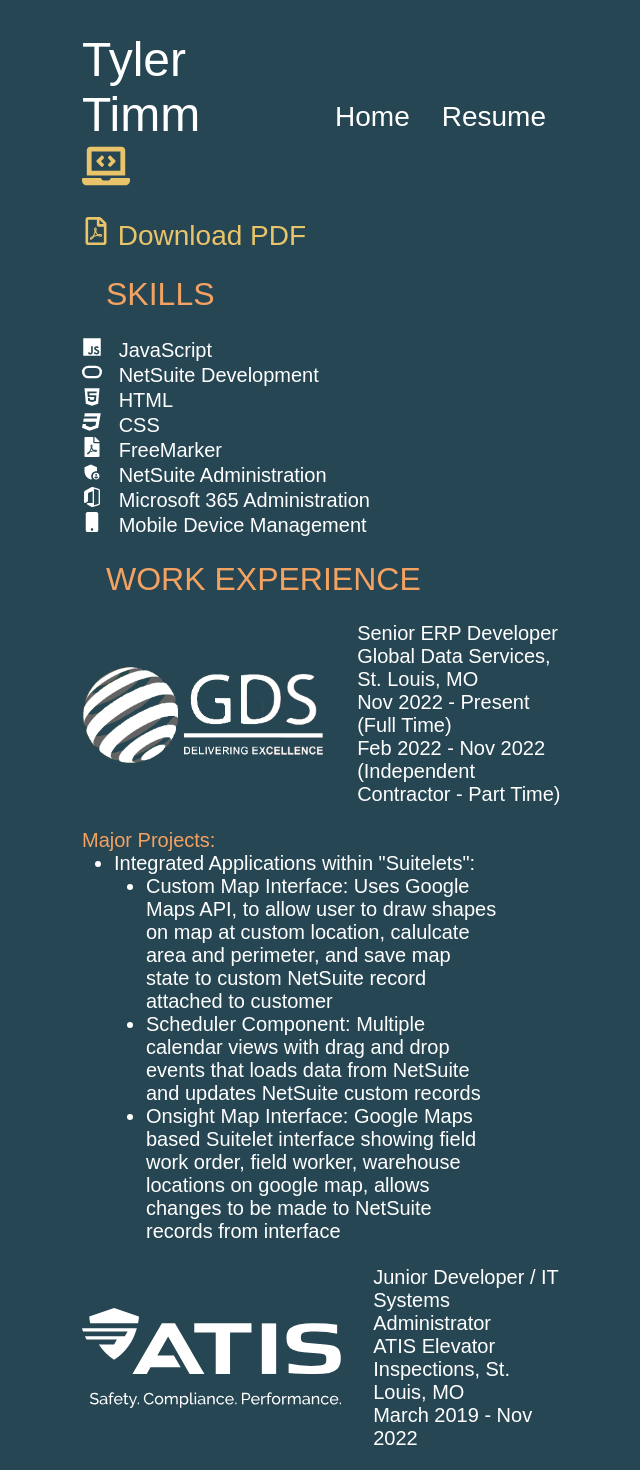
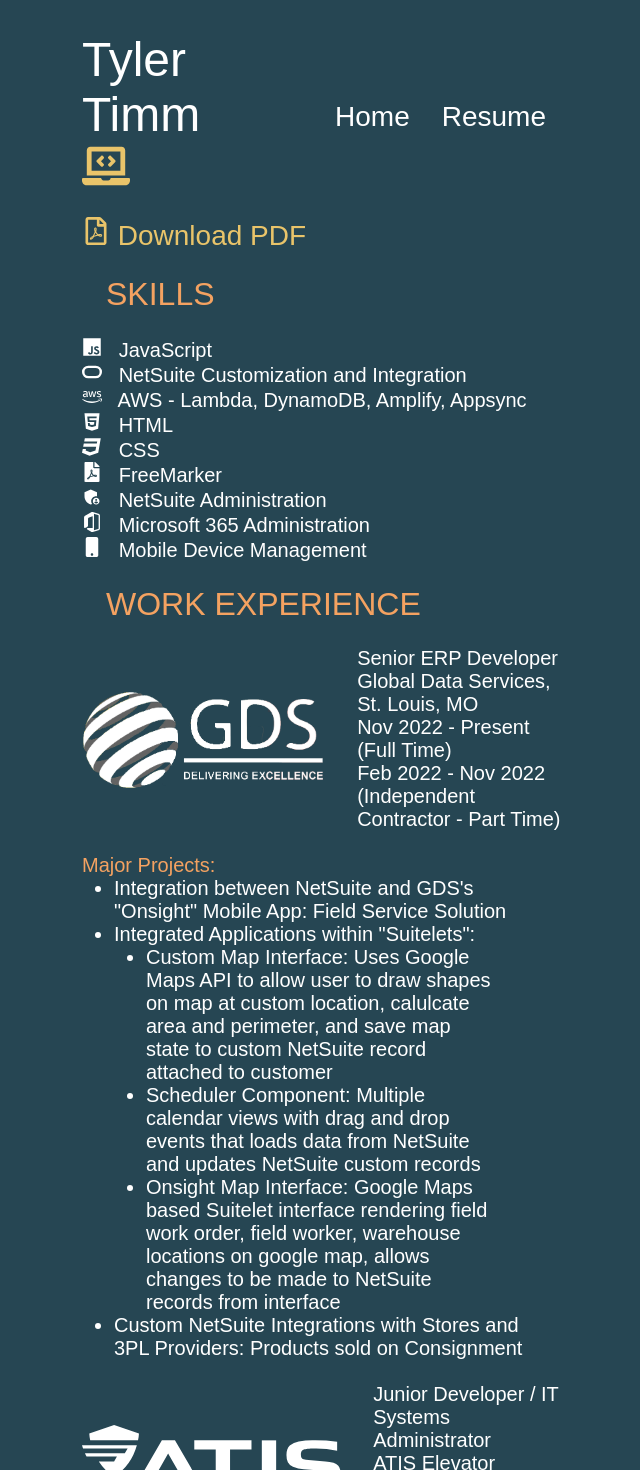
Before and after one commit to tyler-timm/react-personal-site, a Next.js app: page /resume in a window 1280 px wide. Shown: the top 1470 px of the page, without its empty margins (318-958 px from the left). Built offline with nearby package versions, Linux system fonts and the light colour scheme.

Commit message:
Add AWS skill, GDS projects

```diff
--- a/src/pages/resume.js
+++ b/src/pages/resume.js
@@ -4,7 +4,7 @@ import styles from '@/styles/Home.module.css';
 
 import Header from '@/components/Header.js';
 
-import { FaJs, FaHtml5, FaCss3, FaFilePdf, FaMobile, FaRegFilePdf } from "react-icons/fa";
+import { FaJs, FaHtml5, FaCss3, FaFilePdf, FaMobile, FaRegFilePdf, FaAws } from "react-icons/fa";
 import { SiMicrosoftoffice, SiOracle } from 'react-icons/si';
 import { MdAdminPanelSettings } from "react-icons/md";
 
@@ -23,36 +23,41 @@ const skills = [
     },
     {
         key: 1,
-        name: 'NetSuite Development',
+        name: 'NetSuite Customization and Integration',
         icon: <SiOracle />
     },
     {
         key: 2,
+        name: 'AWS - Lambda, DynamoDB, Amplify, Appsync',
+        icon: <FaAws />
+    },
+    {
+        key: 3,
         name: 'HTML',
         icon: <FaHtml5 />
     },
     {
-        key: 3,
+        key: 4,
         name: 'CSS',
         icon: <FaCss3 />
     },
     {
-        key: 4,
+        key: 5,
         name: 'FreeMarker',
         icon: <FaFilePdf />
     },
     {
-        key: 5,
+        key: 6,
         name: 'NetSuite Administration',
         icon: <MdAdminPanelSettings />
     },
     {
-        key: 6,
+        key: 7,
         name: 'Microsoft 365 Administration',
         icon: <SiMicrosoftoffice />
     },
     {
-        key: 7,
+        key: 8,
         name: 'Mobile Device Management',
         icon: <FaMobile />
     }
@@ -107,10 +112,12 @@ export default function Resume() {
                         <span className={styles.subheading}>Major Projects:</span>
                         <br />
                         <ul className={styles.indent1}>
+                            <li>Integration between NetSuite and GDS's "Onsight" Mobile App: Field Service Solution</li>
                             <li>Integrated Applications within "Suitelets":</li>
-                            <li className={styles.indent2}>Custom Map Interface: Uses Google Maps API, to allow user to draw shapes on map at custom location, calulcate area and perimeter, and save map state to custom NetSuite record attached to customer</li>
+                            <li className={styles.indent2}>Custom Map Interface: Uses Google Maps API to allow user to draw shapes on map at custom location, calulcate area and perimeter, and save map state to custom NetSuite record attached to customer</li>
                             <li className={styles.indent2}>Scheduler Component: Multiple calendar views with drag and drop events that loads data from NetSuite and updates NetSuite custom records</li>
-                            <li className={styles.indent2}>Onsight Map Interface: Google Maps based Suitelet interface showing field work order, field worker, warehouse locations on google map, allows changes to be made to NetSuite records from interface</li>
+                            <li className={styles.indent2}>Onsight Map Interface: Google Maps based Suitelet interface rendering field work order, field worker, warehouse locations on google map, allows changes to be made to NetSuite records from interface</li>
+                            <li>Custom NetSuite Integrations with Stores and 3PL Providers: Products sold on Consignment</li>
                         </ul>
                         <br />
                         <div className={styles.textSection}>
```
